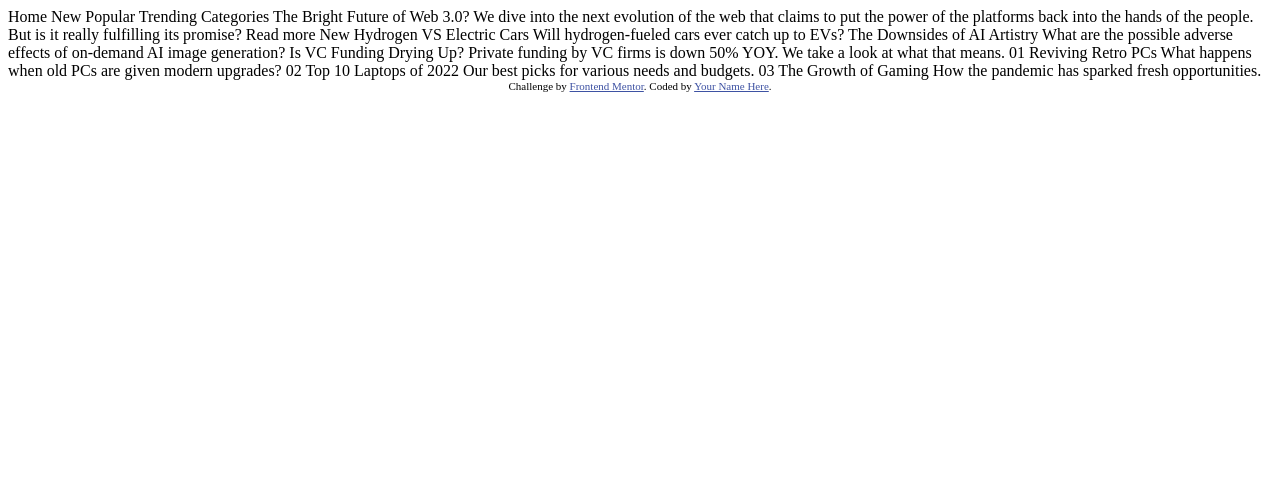
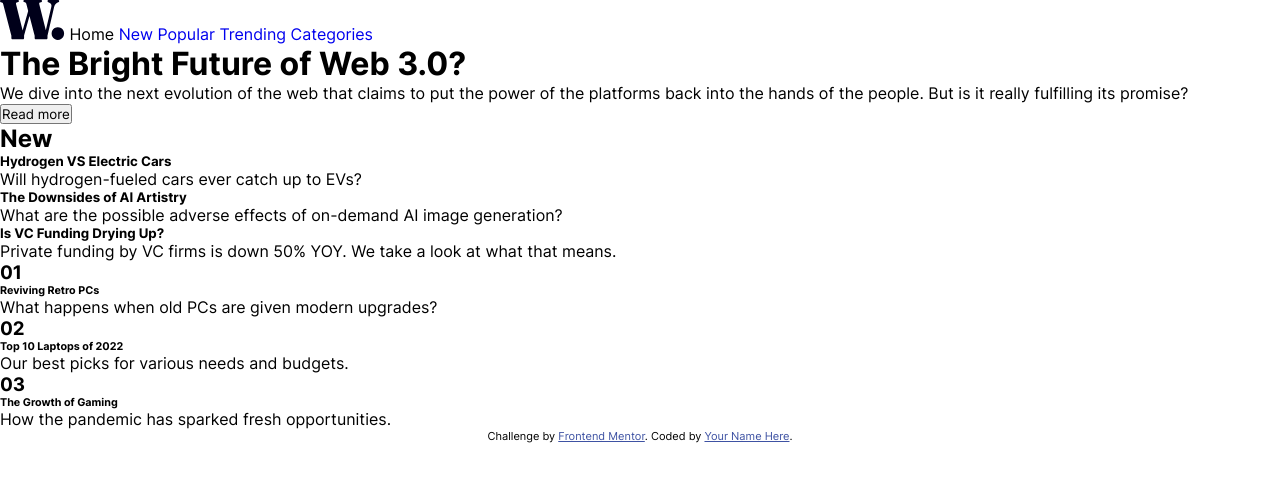
Before and after one commit to michaelclancy90/News-Homepage, a plain HTML site: page index.html in a window 1280 px wide. Drawn offline with Linux system fonts and the light colour scheme.

Commit message:
Appropriate tags added and css file created

```diff
--- a/index.html
+++ b/index.html
@@ -7,6 +7,7 @@
   <link rel="icon" type="image/png" sizes="32x32" href="./images/favicon-32x32.png">
 
   <title>Frontend Mentor | News homepage</title>
+  <link rel="stylesheet" href="style.css">
 
   <!-- Feel free to remove these styles or customise in your own stylesheet 👍 -->
   <style>
@@ -15,43 +16,58 @@
   </style>
 </head>
 <body>
+  <nav>
+      <img src="./assets/images/logo.svg" alt="Our Logo">
+      <a href="#"></a> Home</a>
+      <a href="#">New</a>
+      <a href="#">Popular</a>
+      <a href="#">Trending</a>
+      <a href="#">Categories</a>
+  </nav>
+<main>
+    <h1>The Bright Future of Web 3.0?</h1>
 
-  Home
-  New
-  Popular
-  Trending
-  Categories
+   <p> We dive into the next evolution of the web that claims to put the power of the platforms back into the hands of the people.
+    But is it really fulfilling its promise?</p>
 
-  The Bright Future of Web 3.0?
+    <button>Read more</button>
+</main>
 
-  We dive into the next evolution of the web that claims to put the power of the platforms back into the hands of the people.
-  But is it really fulfilling its promise?
+<section>
+    <h2>New</h2>
 
-  Read more
+<section>
+      <h5>Hydrogen VS Electric Cars</h5>
+      <p>Will hydrogen-fueled cars ever catch up to EVs?</p>
+</section>
+  <section>
+      <h5>The Downsides of AI Artistry</h5>
+      <p>What are the possible adverse effects of on-demand AI image generation?</p>
 
-  New
+  </section>
+    <h5>Is VC Funding Drying Up?</h5>
+    <p>Private funding by VC firms is down 50% YOY. We take a look at what that means.</p>
 
-  Hydrogen VS Electric Cars
-  Will hydrogen-fueled cars ever catch up to EVs?
+</section>
+  <section>
+<section>
+      <h3>01</h3>
+      <h6>Reviving Retro PCs</h6>
+      <p>What happens when old PCs are given modern upgrades?</p>
+</section>
 
-  The Downsides of AI Artistry
-  What are the possible adverse effects of on-demand AI image generation?
+<section>
+      <h3>02</h3>
+      <h6>Top 10 Laptops of 2022</h6>
+      <p>Our best picks for various needs and budgets.</p>
+</section>
 
-  Is VC Funding Drying Up?
-  Private funding by VC firms is down 50% YOY. We take a look at what that means.
-
-  01
-  Reviving Retro PCs
-  What happens when old PCs are given modern upgrades?
-
-  02
-  Top 10 Laptops of 2022
-  Our best picks for various needs and budgets.
-
-  03
-  The Growth of Gaming
-  How the pandemic has sparked fresh opportunities.
-
+<section>
+      <h3>03</h3>
+      <h6>The Growth of Gaming</h6>
+     <p> How the pandemic has sparked fresh opportunities.</p>
+</section>
+  </section>
   <div class="attribution">
     Challenge by <a href="https://www.frontendmentor.io?ref=challenge" target="_blank">Frontend Mentor</a>.
     Coded by <a href="#">Your Name Here</a>.
--- /dev/null
+++ b/style.css
@@ -0,0 +1,19 @@
+@font-face {
+    font-family: 'Inter';
+    src: url(./assets/fonts/Inter-VariableFont_slnt\,wght.ttf) format('truetype');
+}
+*{
+    padding: 0px;
+    margin: auto;
+    font-family: 'Inter';
+}
+
+nav{
+
+}
+
+nav a{
+    text-decoration: none;
+    text-align: right;
+    justify-content: end;
+}
```
